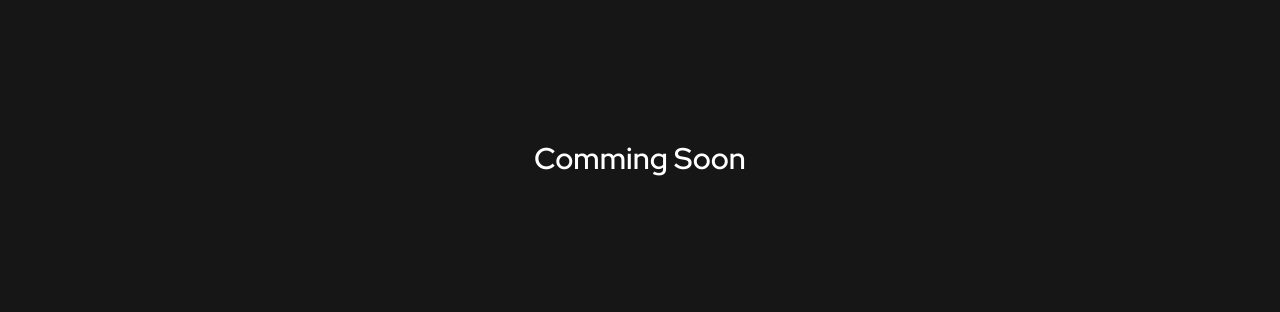
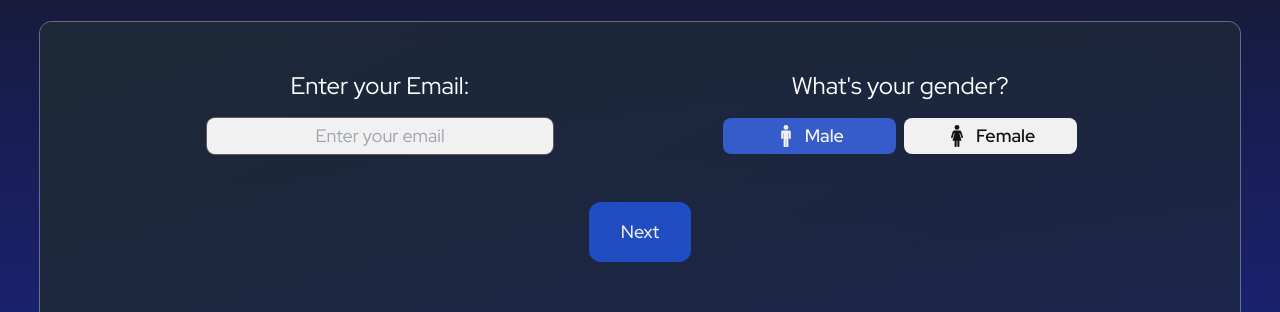
Before and after one commit to pearlorganisation/headgen_mern, a React (Vite) app in the folder Frontend/: page /freeheadshotupload in a window 1280 px wide. Shown: the part 122-434 px from the top of the page. Built offline with nearby package versions, Linux system fonts and the light colour scheme.

Commit message:
updates;

```diff
--- a/Frontend/src/App.jsx
+++ b/Frontend/src/App.jsx
@@ -9,7 +9,6 @@ import Dating from "./pages/Dating/Dating";
 import NotFound from './pages/NotFound/NotFound';
 import Header from "./components/Layout/Header/Header";
 import Footer from "./components/Layout/Footer/Footer"
-import BeforeAfterSlider from "./components/BeforeAfterSlider/BeforeAfterSlider";
 import CancellationAndRefunds from "./pages/CancellationAndRefunds/CancellationAndRefunds";
 import TermsAndConditions from "./pages/TermsAndConditions/TermsAndConditions";
 import ContactUs from "./pages/ContactUs/ContactUs";
@@ -21,6 +20,8 @@ import HowItWorks from "./pages/HowItWorks/HowItWorks";
 import Blog from "./pages/Blog/Blog";
 import BlogDetails from "./pages/Blog/BlogDetails";
 import FreeHeadshots from "./pages/FreeHeadshots/FreeHeadshots";
+import FreeHeadshotsTab from "./pages/FreeHeadshots/FreeHeadshotsTab";
+
 
 function App() {
   return (
@@ -42,7 +43,7 @@ function App() {
         <Route path="/blogs" element={<Blog />} />
         <Route path="/blog/:blogId" element={<BlogDetails />} />
         <Route path="/freeHeadshots" element={<FreeHeadshots />} />
-
+        <Route path="/freeheadshotupload" element={<FreeHeadshotsTab />} />
         <Route path="*" element={<NotFound />} />
       </Routes>
       <Footer />
--- a/Frontend/src/components/ImageSection/DragAndDrop/DragAndDrop.jsx
+++ b/Frontend/src/components/ImageSection/DragAndDrop/DragAndDrop.jsx
@@ -4,6 +4,7 @@ import { GoPlus } from "react-icons/go";
 import { MdDelete } from "react-icons/md";
 import { FaCropSimple } from "react-icons/fa6";
 import heic2any from "heic2any";
+import ImgCropT from "../CropTool/ImgCropT";
 
 const DragAndDrop = ({
   files,
@@ -12,12 +13,15 @@ const DragAndDrop = ({
   deleteFile,
   fileErrorMsg,
   setFileErrorMsg,
+  maxUploads,
+  imgCropRef,
+  type = "Regular"
 }) => {
   const [isDragActive, setIsDragActive] = useState(false);
 
   const handleFileChange = (event) => {
     const selectedFiles = Object.fromEntries(
-      Object.entries(event.target.files).slice(0, 4)
+      Object.entries(event.target.files).slice(0, maxUploads)
     );
     const filesArray = Object.keys(selectedFiles).map(
       (key) => selectedFiles[key]
@@ -44,7 +48,7 @@ const DragAndDrop = ({
   const handleDrop = (event) => {
     event.preventDefault();
     const selectedFiles = Object.fromEntries(
-      Object.entries(event.dataTransfer.files).slice(0, 4)
+      Object.entries(event.dataTransfer.files).slice(0, maxUploads)
     );
     const filesArray = Object.keys(selectedFiles).map(
       (key) => selectedFiles[key]
@@ -124,7 +128,7 @@ const DragAndDrop = ({
             id="fileInput"
             type="file"
             multiple
-            maxLength={4}
+            maxLength={maxUploads}
             hidden
             onChange={handleFileChange}
             accept=".heic, .jpg, .jpeg, .png"
@@ -152,7 +156,10 @@ const DragAndDrop = ({
                   <FaCropSimple
                     size={24}
                     className="text-blue-500 cursor-pointer hover:text-blue-800"
-                    onClick={() => setSelectedImage(item)}
+                    onClick={() => {
+                      setSelectedImage(item)
+                      imgCropRef.current.scrollTo({top:0, left:0, behavior: 'smooth'})
+                    }}
                   />
                 </div>
                 <div className="transition duration-300">
@@ -171,7 +178,7 @@ const DragAndDrop = ({
           Upload requirements:
         </h2>
         <ul className="max-w-md space-y-1 text-gray-700 list-disc list-inside">
-          <li>Please upload 1-4 images.</li>
+          <li>{type === "freeHeadshot" ? 'Please upload 1 image.' : 'Please upload 1-4 images.'}</li>
           <li>Accepted format .jpeg, .jpg or .heic</li>
           <li>Please ensure that your image is less than 2mb</li>
           <li>Please make sure only 1 person is in the image.</li>
--- a/Frontend/src/components/ImageSection/ImageSection.jsx
+++ b/Frontend/src/components/ImageSection/ImageSection.jsx
@@ -1,11 +1,11 @@
-import React, { useState } from "react";
+import React, { useRef, useState } from "react";
 import DragAndDrop from "./DragAndDrop/DragAndDrop";
 import ImgCropT from "./CropTool/ImgCropT";
 
-const ImageSection = ({ files, setFiles, fileErrorMsg, setFileErrorMsg }) => {
-  const maxUploads = 4;
+const ImageSection = ({ files, setFiles, fileErrorMsg, setFileErrorMsg, maxUploads = 4 }) => {
+
   const [selectedImage, setSelectedImage] = useState(null);
-
+  const imgCropRef = useRef(null)
   const correctData = [
     {
       imgPath:
@@ -91,6 +91,7 @@ const ImageSection = ({ files, setFiles, fileErrorMsg, setFileErrorMsg }) => {
     });
   };
 
+
   return (
     <div className="flex w-full h-full max-h-[700px] justify-center">
       <DragAndDrop
@@ -101,15 +102,18 @@ const ImageSection = ({ files, setFiles, fileErrorMsg, setFileErrorMsg }) => {
         deleteFile={deleteFile}
         fileErrorMsg={fileErrorMsg}
         setFileErrorMsg={setFileErrorMsg}
+        imgCropRef={imgCropRef}
+        type="freeHeadshot"
       />
 
-      <div className="w-[60%] relative max-h-full overflow-auto px-4 flex flex-col gap-2">
+      <div className="w-[60%] relative max-h-full overflow-auto px-4 flex flex-col gap-2"  ref={imgCropRef}>
         {selectedImage && (
           <>
             <div>
               {selectedImage && (
                 <div className="relative w-full">
                   <ImgCropT
+
                     selectedImage={selectedImage}
                     updateFile={updateFile}
                   />
--- a/Frontend/src/components/OrderDetails/OrderDetails.jsx
+++ b/Frontend/src/components/OrderDetails/OrderDetails.jsx
@@ -1,20 +1,22 @@
-import React from "react";
+import React, { useEffect } from "react";
 import { FaCheckCircle } from "react-icons/fa";
 
 const OrderDetails = ({ userData, files, type }) => {
+  const moreInfo = useState(null);
 
-  const validateUserData = (item1, item2) => {
-    if (
-      item1.email.length > 0 &&
-      item1.headshotType.length > 0 &&
-      item1.gender.length > 0 &&
-      item1.selectedPlan &&
-      item2.length > 0
-    ) {
-      return true;
+  useEffect(() => {
+
+    moreInfo();
+
+    if (userData?.promptData.length > 0) {
+      moreInfo(
+        <div className="flex flex-col pt-3">
+          <div className="mb-1 text-gray-400 md:text-lg ">Headshot Type</div>
+          <dd className="text-lg font-semibold">{userData?.headshotType}</dd>
+        </div>
+      );
     }
-    return false;
-  };
+  }, []);
 
   return (
     <div className="flex flex-col gap-4">
@@ -23,38 +25,43 @@ const OrderDetails = ({ userData, files, type }) => {
           <div className="flex justify-center">
             <dl className="w-full text-white divide-y divide-gray-200">
               <div className="flex flex-col pb-3">
-                <div className="mb-1 text-white md:text-lg ">
-                  Email address
-                </div>
+                <div className="mb-1 text-white md:text-lg ">Email address</div>
                 <div className="text-lg font-semibold">{userData?.email}</div>
               </div>
               <div className="flex flex-col py-3">
-                <dt className="mb-1 text-gray-400 md:text-lg ">
-                  Gender
-                </dt>
-                <dd className="text-lg font-semibold">{userData?.gender}</dd>
+                <div className="mb-1 text-gray-400 md:text-lg ">Gender</div>
+                <div className="text-lg font-semibold">{userData?.gender}</div>
               </div>
-              <div className="flex flex-col pt-3">
-                <dt className="mb-1 text-gray-400 md:text-lg ">
-                  Headshot Type
-                </dt>
-                <dd className="text-lg font-semibold">{userData?.headshotType}</dd>
-              </div>
+
+              {moreInfo}
             </dl>
           </div>
         </div>
-
+        {type !== "freeHeadshot" && (
           <div className="w-1/2 overflow-auto">
             <div className="flex justify-center py-2 gap-2">
               <div
-              className={`w-[300px] !bg-gradient-to-br ${type === 'Dating' ? 'from-[#8a0815] shadow-[0_0_0_2px_#ffffff]' : 'from-[#0d2e756c] to-[#031b4e] shadow-[0_0_0_2px_#ffffff]'} rounded-3xl p-4 flex flex-col gap-2 justify-evenly items-center min-h-[400px] relative transition duration-300`}
+                className={`w-[300px] !bg-gradient-to-br ${
+                  type === "Dating"
+                    ? "from-[#8a0815] shadow-[0_0_0_2px_#ffffff]"
+                    : "from-[#0d2e756c] to-[#031b4e] shadow-[0_0_0_2px_#ffffff]"
+                } rounded-3xl p-4 flex flex-col gap-2 justify-evenly items-center min-h-[400px] relative transition duration-300`}
               >
-
-              <div className={`text-[22px]  bg-gradient-to-r ${type === 'Dating' ? 'from-[#e73e71] to-[#af1040]' : 'from-[#afc5f5] to-[#6495ff]'}  inline-block text-transparent bg-clip-text font-bold`}>{userData?.selectedPlan?.title}</div>
+                <div
+                  className={`text-[22px]  bg-gradient-to-r ${
+                    type === "Dating"
+                      ? "from-[#e73e71] to-[#af1040]"
+                      : "from-[#afc5f5] to-[#6495ff]"
+                  }  inline-block text-transparent bg-clip-text font-bold`}
+                >
+                  {userData?.selectedPlan?.title}
+                </div>
                 <div className="text-[36px] line-through text-[#dad4d4]">
                   {userData?.selectedPlan?.originalPrice}
                 </div>
-              <div className="text-[75px] font-bold">{userData?.selectedPlan?.price}</div>
+                <div className="text-[75px] font-bold">
+                  {userData?.selectedPlan?.price}
+                </div>
                 <div className="flex flex-col items-center gap-4">
                   {userData?.selectedPlan?.features &&
                     userData?.selectedPlan?.features?.map((e, idx1) => (
@@ -63,16 +70,23 @@ const OrderDetails = ({ userData, files, type }) => {
                         className="flex justify-center gap-2  w-full"
                       >
                         <span className="flex flex-col w-auto justify-center">
-                        <FaCheckCircle size={18} className={` ${type === 'Dating' ? 'text-[#af1040]' : ' text-[#2563EB] '}`} />
+                          <FaCheckCircle
+                            size={18}
+                            className={` ${
+                              type === "Dating"
+                                ? "text-[#af1040]"
+                                : " text-[#2563EB] "
+                            }`}
+                          />
                         </span>
                         <span className="text-lg text-wrap">{e}</span>
                       </div>
                     ))}
                 </div>
-
               </div>
             </div>
           </div>
+        )}
       </div>
       <div>
         <div className="w-full overflow-auto">
--- /dev/null
+++ b/Frontend/src/pages/FreeHeadshots/FreeHeadshotsTab.jsx
@@ -0,0 +1,256 @@
+import React, { useEffect, useRef } from "react";
+import { useState } from "react";
+import UserDetails from "../../components/UserDetails/UserDetails";
+import ImageSection from "../../components/ImageSection/ImageSection";
+import OrderDetails from "../../components/OrderDetails/OrderDetails";
+import axios from "axios";
+import { BeatLoader } from "react-spinners";
+
+const FreeHeadshotsTab = () => {
+  const [userData, setUserData] = useState({
+    email: "",
+    gender: "Male",
+  });
+  const [errors, setErrors] = useState({});
+  const [fileErrorMsg, setFileErrorMsg] = useState(null);
+  const [files, setFiles] = useState([]);
+  const [currentIndex, setCurrentIndex] = useState(0);
+  const [isLoading, setIsLoading] = useState(false);
+
+
+  const tabContentRef = useRef(null);
+
+  const indivdualData = [
+    {
+      idx: 0,
+      ele: (
+        <>
+          <UserDetails
+            userData={userData}
+            setUserData={setUserData}
+            errors={errors}
+            type="Refular"
+          />
+        </>
+      ),
+    },
+
+    {
+      idx: 1,
+      ele: (
+        <>
+          <ImageSection
+            userData={userData}
+            setUserData={setUserData}
+            files={files}
+            setFiles={setFiles}
+            fileErrorMsg={fileErrorMsg}
+            setFileErrorMsg={setFileErrorMsg}
+            maxUploads={1}
+          />
+        </>
+      ),
+    },
+
+    {
+      idx: 2,
+      ele: (
+        <>
+          <div>
+            <OrderDetails userData={userData} files={files} type="freeHeadshot" />
+          </div>
+        </>
+      ),
+    },
+
+
+  ];
+
+  let maxIndex = 3 - 1;
+
+  const updateIndex = (val) => {
+    let newIndex = Math.max(currentIndex + val, 0);
+
+    if (newIndex > 0 && newIndex < 2 && val > 0) {
+      const emailRegex = /^[^\s@]+@[^\s@]+\.[^\s@]+$/;
+      if (
+        emailRegex.test(userData?.email) &&
+        userData?.email?.length > 0 &&
+        userData?.gender?.length > 0
+      ) {
+        setErrors({});
+        if (maxIndex === currentIndex && val > 0) {
+          return;
+        }
+        setCurrentIndex(newIndex);
+      } else {
+        let error = { email: "", gender: "" };
+        error.email = "Incorrect/Missing email";
+
+        if (userData?.gender?.length == 0) {
+          error.gender = "Please select a gender";
+        }
+        console.log(userData?.gender?.length);
+        setErrors(() => {
+          console.log(error);
+          return error;
+        });
+        return;
+      }
+    }
+    if (newIndex > 0 && val > 0) {
+      if (files.length > 0 && files.length <= 4) {
+        setFileErrorMsg();
+        if (maxIndex === currentIndex && val > 0) {
+          return;
+        }
+        setCurrentIndex(newIndex);
+      } else {
+        setFileErrorMsg("Please upload an image to continue");
+      }
+      return;
+    } else {
+      if (maxIndex === currentIndex && val > 0) {
+        return;
+      }
+      window.scrollTo({ top: 0, left: 0, behavior: "smooth" });
+      setCurrentIndex(newIndex);
+    }
+  };
+
+  useEffect(() => {
+    localStorage.setItem("userData", JSON.stringify(userData));
+  }, [userData]);
+
+  useEffect(() => {
+    if (localStorage.getItem("userData")) {
+      localStorage.clear();
+    }
+  }, []);
+
+  useEffect(() => {
+    if (files.length > 0) {
+      localStorage.setItem("userImgs", files);
+    }
+  }, [files]);
+
+  const convertFiles = () => {
+    return new Promise((resolve, reject) => {
+      let newFiles = [];
+      let myFiles = [...files];
+      let promises = [];
+
+      myFiles.forEach((element, idx) => {
+        promises.push(
+          fetch(element)
+            .then((res) => res.blob())
+            .then((blob) => {
+              let extension = blob.type.split("/");
+
+              const file = new File([blob], `${idx}.${extension[1]}`);
+              console.log(file);
+              newFiles.push(file);
+            })
+            .catch((error) => reject(error))
+        );
+      });
+
+      Promise.all(promises)
+        .then(() => resolve(newFiles))
+        .catch((error) => reject(error));
+    });
+  };
+
+  const handleFreeHeashotReq = async () => {
+    setIsLoading(true);
+    let newFiles = await convertFiles();
+    let formData = new FormData();
+
+    formData.append("images", newFiles[1]);
+    formData.append("email", userData.email);
+    formData.append("gender", userData.gender);
+
+    axios
+      .post(`${import.meta.env.VITE_API_URL}/freeHeadshot`, formData, {
+        headers: {
+          "Content-Type": "multipart/form-data",
+        },
+      })
+      .then((res) => {
+        if (res.data.successUrl) {
+          window.location.href = res.data.successUrl;
+          setIsLoading(false);
+        }
+      })
+      .catch((err) => {
+        setIsLoading(false);
+        console.error(err);
+      });
+  };
+
+  return (
+    <div className="flex flex-col items-center gap-10 px-10 2xl:px-[80px] gradientBg py-20 lg:py-36">
+
+      <div className="shadow-[0_0_0_1px_#babcbf80] rounded-xl px-20 2xl:px-24 py-12 w-full 2xl:w-[1200px] min-h-[600px] bg-gradient-to-br from-[#1d2838] to-[#1d283880]">
+        <div className="text-white text-3xl h-full ">
+          <div
+            className="flex flex-col justify-between h-full gap-8"
+            ref={tabContentRef}
+          >
+            {indivdualData &&
+              indivdualData?.map((item, idx) => {
+                if (item?.idx === currentIndex) {
+                  return (
+                    <div
+                      className="h-[90%] w-full"
+                      key={`individualData${idx}`}
+                    >
+                      {item?.ele}
+                    </div>
+                  );
+                }
+              })}
+
+            <div className="flex justify-center gap-2">
+              {currentIndex > 0 && (
+                <button
+                  className={`hover:squeezyBtn px-8 py-3   shadow-[0_0_0_1px_#babcbf80]  rounded-xl text-[#f1f1f1] text-[18px] font-medium transition duration-[0.4s]`}
+                  onClick={() => updateIndex(-1)}
+                >
+                  Back
+                </button>
+              )}
+              {currentIndex >= 0 && currentIndex < maxIndex && (
+                <button
+                  className={`hover:squeezyBtn px-8 py-3 bg-[#224cc2] hover:bg-[#1d2838] hover:shadow-[0_0_0_1px_#ffffff]  rounded-xl text-[#f1f1f1] text-[18px] font-medium transition duration-[0.4s]`}
+                  onClick={() => {
+                    updateIndex(1);
+                  }}
+                >
+                  Next
+                </button>
+              )}
+
+              {currentIndex === maxIndex && (
+                <button
+                  className={`hover:squeezyBtn px-8 py-3 bg-gradient-to-b bg-[#224cc2] hover:bg-[#1d2838] hover:shadow-[0_0_0_1px_#ffffff]  rounded-xl text-[#f1f1f1] text-[18px] font-medium transition duration-[0.4s]`}
+                  onClick={() => {
+                    handleFreeHeashotReq();
+                  }}
+                >
+                  {isLoading ? (
+                    <BeatLoader color="#1f58ad94" />
+                  ) : (
+                    "Proceed to Payment"
+                  )}
+                </button>
+              )}
+            </div>
+          </div>
+        </div>
+      </div>
+    </div>
+  );
+};
+
+export default FreeHeadshotsTab;
```
Lines whose indentation alone changed are shown as unchanged.
